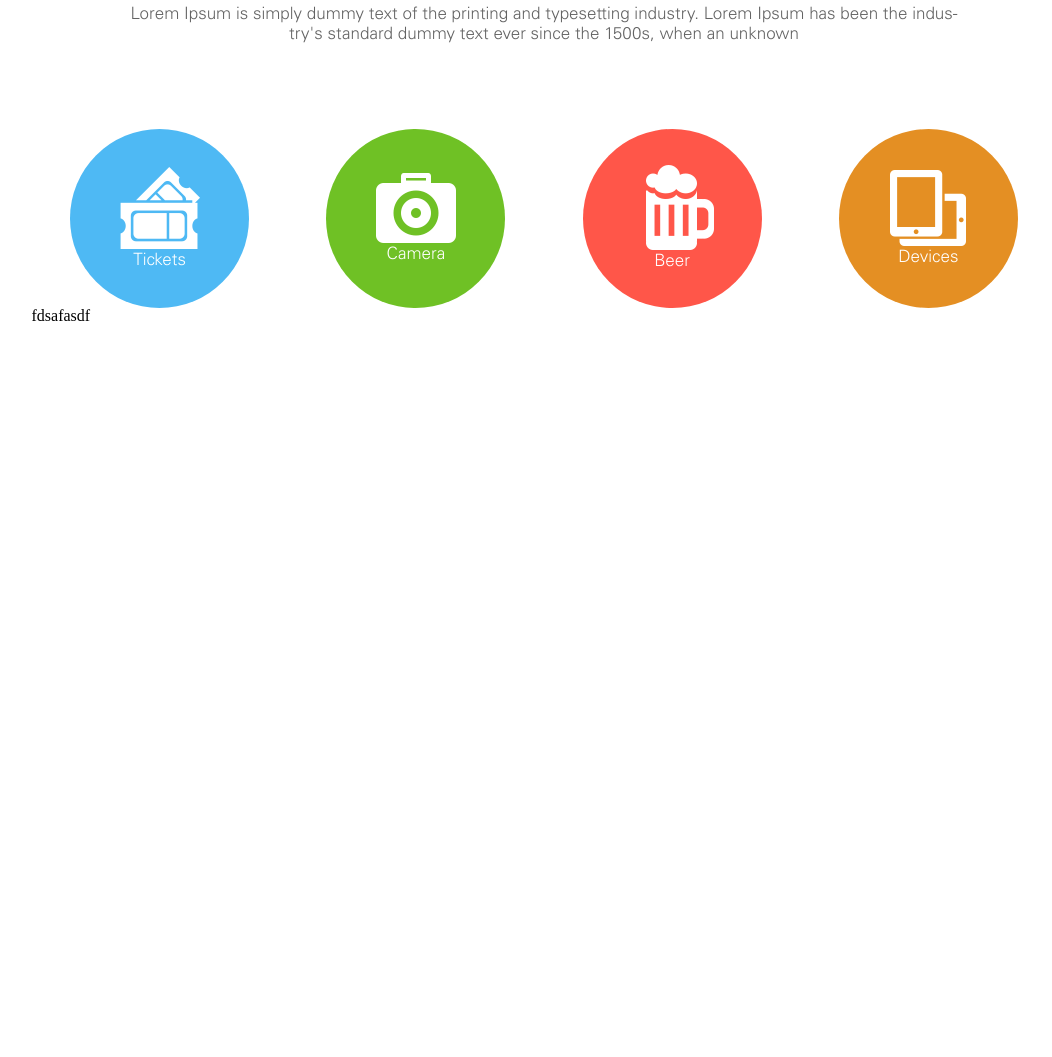
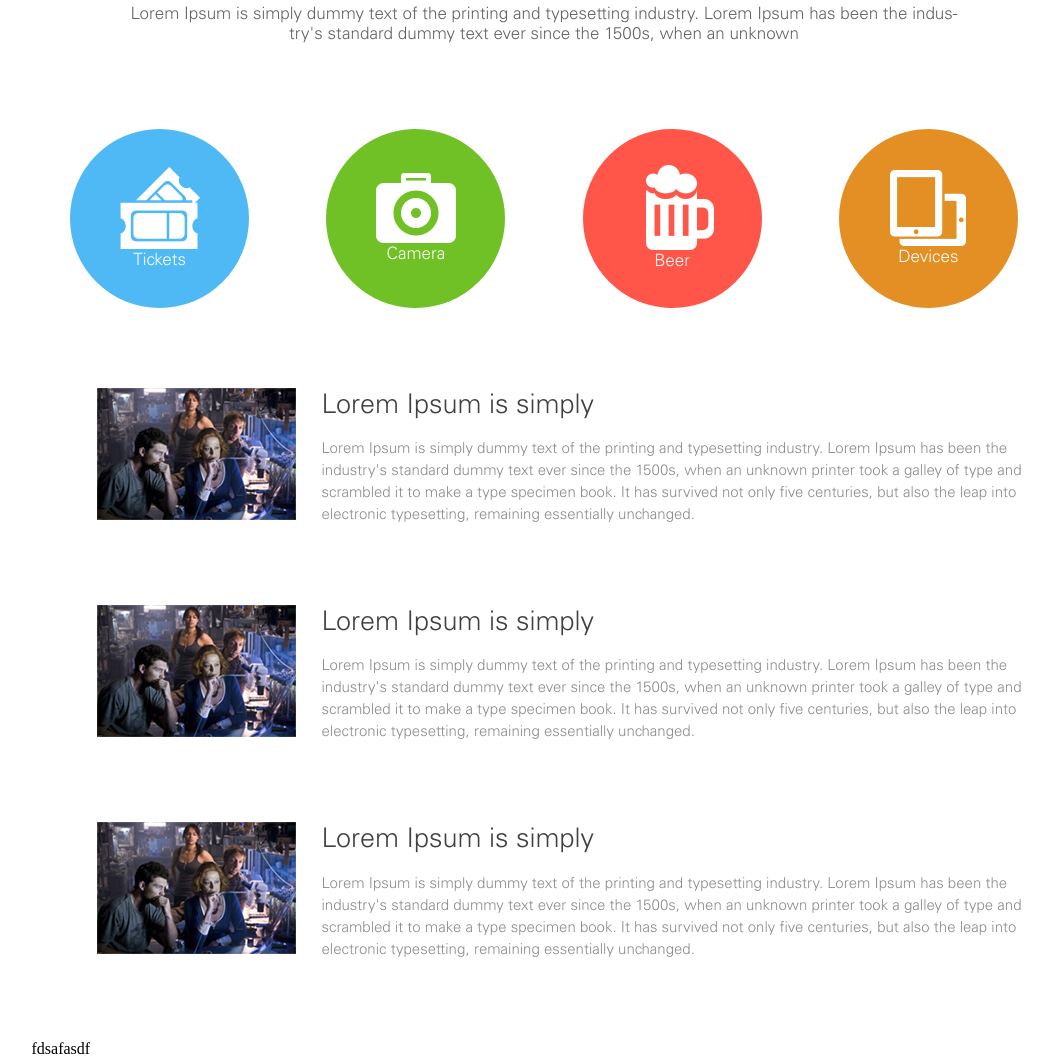
Before and after one commit to Sith1991/Project, a plain HTML site: page index.html in a window 1280 px wide. Shown: the part 699-1756 px from the top of the page, without its empty margins (96-1148 px from the left). Before the commit the page ends 1023 px from the top, so only its background shows below. Drawn offline with Linux system fonts and the light colour scheme.

```diff
--- a/css/About-us.scss
+++ b/css/About-us.scss
@@ -1,4 +1,5 @@
 .about-us {
+  background-color: #fff;
   h2 {
     @include UniversLT;
     font-size: 35px;
@@ -17,7 +18,6 @@
     max-width: 828px;
     text-align: center;
     margin: 14px auto 0;
-
   }
   .feature {
     display: flex;
--- a/css/Services.scss
+++ b/css/Services.scss
@@ -0,0 +1,44 @@
+.columns {
+  background-color: #fff;
+  .columns__row {
+  display: flex;
+    flex-direction: column;
+    &:last-child {
+      margin-bottom: 81px;
+    }
+  }
+  .columns__item {
+    display: flex;
+    margin-top: 80px;
+    margin-left: 65px;
+    flex-wrap: wrap;
+    justify-content: center;
+    @media (max-width:767px) {
+      & {
+        margin-left: 10px;
+      }
+    }
+    .item__img {
+      flex: 0 0 199px;
+    }
+    .item__body {
+      flex: 1 1 735px;
+      margin-left: 26px;
+      .item__title {
+        @include UniversLT;
+        font-size: 27px;
+        line-height: 1.2;
+        font-weight: 300;
+        color: #404040;
+        margin-bottom: 17px;
+      }
+      .item__text {
+        @include UniversLT;
+        font-size: 15px;
+        line-height: 22px;
+        font-weight: 300;
+        color: #8b8b8b;
+      }
+    }
+  }
+}
--- a/css/header.scss
+++ b/css/header.scss
@@ -13,13 +13,18 @@
   display: flex;
   align-items: center;
   justify-content: space-between;
+  position: fixed;
+  top: 0;
+  width: 100%;
+  max-width: inherit;
+  z-index: 5;
   &__logo {
   @include Lavanderia;
   font-size: 41px;
   line-height: 1.2;
   font-weight: 400;
   color: #000000;
-    z-index: 3;
+    //z-index: 5;
     padding: 0 36px;
   span {
     color: #b73958;
@@ -31,7 +36,7 @@
   justify-content: space-between;
   align-items: center;
   height: 100%;
-  z-index: 3;
+  //z-index: 5;
   padding: 0 48px;
   @media (max-width:991px) {
     & {
@@ -58,7 +63,7 @@
     line-height: 27px;
     font-weight: 400;
     color: #ffffff;
-    z-index: 3;
+    //z-index: 5;
     }
 
   // Делаем бургер меню
--- a/css/page.scss
+++ b/css/page.scss
@@ -7,7 +7,12 @@
   width: 156px;
   height: 151px;
   position: relative;
-  margin-top: 141px;
+  margin-top: 230px;
+  @media (max-width:767px) {
+    & {
+      margin-top: 170px;
+    }
+  }
 
 .big-ellipse {
   width: 117px;
@@ -28,7 +33,7 @@
   position: absolute;
   top: 0;
   right: 5px;
-}
+  }
   .small-ellipse {
     width: 71px;
     height: 71px;
@@ -49,6 +54,16 @@
   color: #ffffff;
   text-shadow: 0 0 10px gray;
   margin-top: 15px;
+  @media (max-width: 767px) {
+    & {
+      font-size: 45px;
+    }
+  }
+  @media (max-width: 513px) {
+    & {
+      font-size: 34px;
+    }
+  }
 }
 h2 {
   @include UniversLT;
@@ -59,6 +74,17 @@
   text-shadow: 0 0 10px gray;
   padding-left: 35px;
   margin-bottom: 80px;
+  @media (max-width: 767px) {
+    & {
+      font-size: 20px;
+    }
+  }
+  @media (max-width: 513px) {
+    & {
+      font-size: 14px;
+      padding-left: 0;
+    }
+  }
 }
 
 }
--- a/index.html
+++ b/index.html
@@ -53,8 +53,8 @@
                 </div>
              </div>
 
-            <div class="container">
-                <div class="about-us" id="About-us">
+            <div class="about-us" id="About-us">
+                <div class="container">
                     <h2>Lorem Ipsum is simply dummy</h2>
                     <h3>Lorem Ipsum is simply dummy text of the printing and typesetting industry. Lorem Ipsum has been the indus-
                         <br>try's standard dummy text ever since the 1500s, when an unknown</h3>
@@ -89,6 +89,39 @@
                     </div>
                 </div>
             </div>
+
+            <div class="columns" id="Services">
+                <div class="container">
+                    <div class="columns__row">
+
+                        <div class="columns__item">
+                            <div class="item__img"><img src="./img/service.png" alt=""></div>
+                            <div class="item__body">
+                                <div class="item__title">Lorem Ipsum is simply</div>
+                                <div class="item__text">Lorem Ipsum is simply dummy text of the printing and typesetting industry. Lorem Ipsum has been the industry's standard dummy text ever since the 1500s, when an unknown printer took a galley of type and scrambled it to make a type specimen book. It has survived not only five centuries, but also the leap into electronic typesetting, remaining essentially unchanged.</div>
+                            </div>
+                        </div>
+
+                        <div class="columns__item">
+                            <div class="item__img"><img src="./img/service.png" alt=""></div>
+                            <div class="item__body">
+                                <div class="item__title">Lorem Ipsum is simply</div>
+                                <div class="item__text">Lorem Ipsum is simply dummy text of the printing and typesetting industry. Lorem Ipsum has been the industry's standard dummy text ever since the 1500s, when an unknown printer took a galley of type and scrambled it to make a type specimen book. It has survived not only five centuries, but also the leap into electronic typesetting, remaining essentially unchanged.</div>
+                            </div>
+                        </div>
+
+                        <div class="columns__item">
+                            <div class="item__img"><img src="./img/service.png" alt=""></div>
+                            <div class="item__body">
+                                <div class="item__title">Lorem Ipsum is simply</div>
+                                <div class="item__text">Lorem Ipsum is simply dummy text of the printing and typesetting industry. Lorem Ipsum has been the industry's standard dummy text ever since the 1500s, when an unknown printer took a galley of type and scrambled it to make a type specimen book. It has survived not only five centuries, but also the leap into electronic typesetting, remaining essentially unchanged.</div>
+                            </div>
+                        </div>
+
+                    </div>
+                </div>
+            </div>
+
          </div>
 
 
```
Also changed, not shown: css/style.css, 1 other file.
